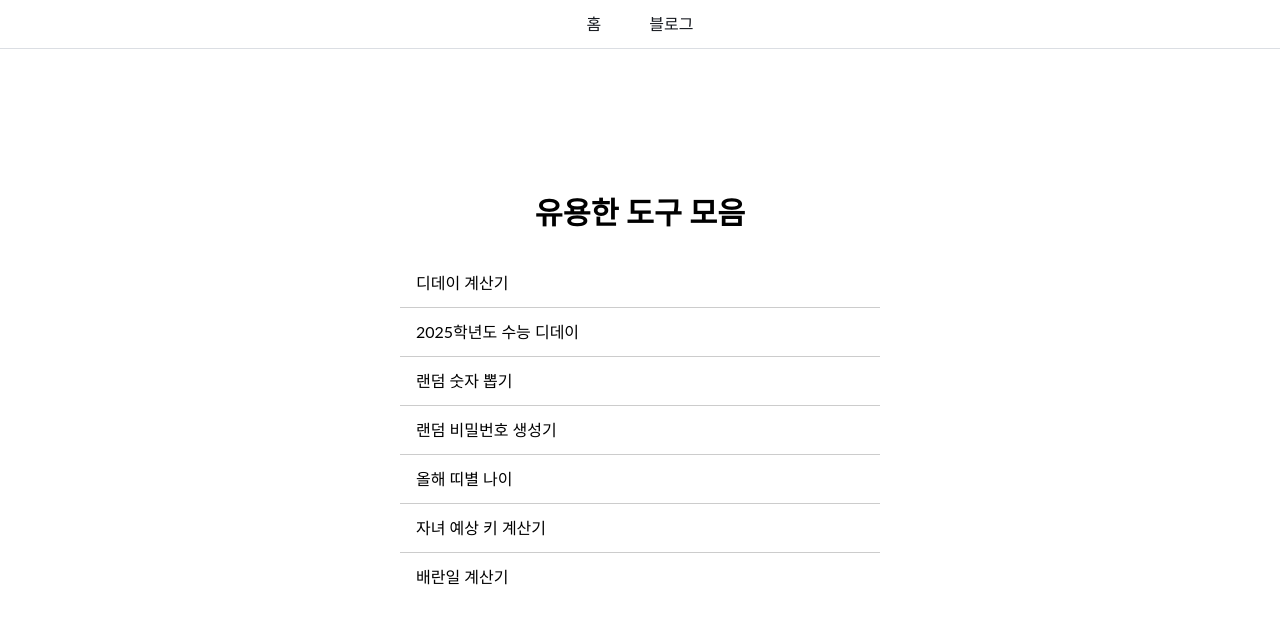
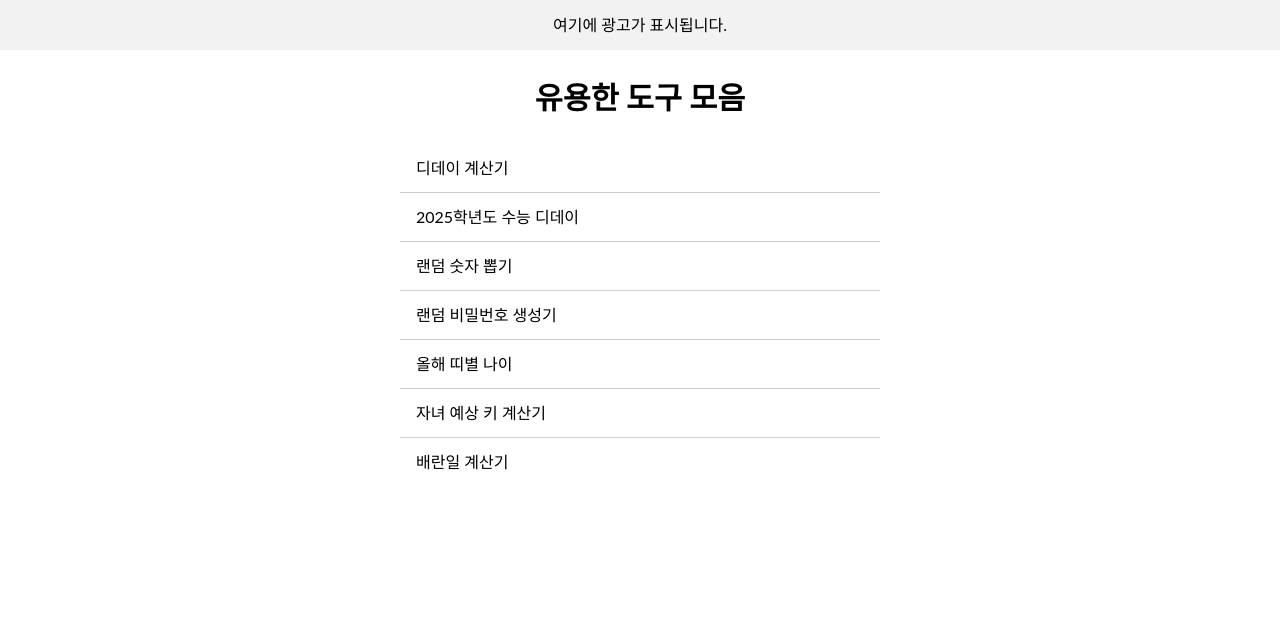
Before and after one commit to zziri/app, a Next.js app: page / in a window 1280 px wide. Shown: the top 624 px of the page. Built offline with nearby package versions, Linux system fonts and the light colour scheme.

Commit message:
[dev/nav-ads] 네비게이션바 광고로 변경 (#57)

```diff
--- a/src/components/common/DisplayAds.tsx
+++ b/src/components/common/DisplayAds.tsx
@@ -1,4 +1,5 @@
 import React, { useEffect } from 'react';
+import { styled } from 'styled-components';
 
 declare global {
   interface Window {
@@ -10,7 +11,24 @@ interface Props {
   height?: string;
 }
 
+const FakeAdsContainer = styled.div<{ height: string }>`
+  display: flex;
+  justify-content: center;
+  align-items: center;
+  height: ${({ height }) => height};
+  width: 100%;
+  background-color: #f2f2f2;
+`;
+
 const DisplayAds = ({ height = '6.25rem'}: Props) => {
+  if (process.env.NODE_ENV === 'development') {
+    return (
+      <FakeAdsContainer height={height}>
+        <div>여기에 광고가 표시됩니다.</div>
+      </FakeAdsContainer>
+    );
+  }
+
   useEffect(() => {
     const pushAd = () => {
       try {
--- a/src/pages/_app.tsx
+++ b/src/pages/_app.tsx
@@ -1,9 +1,9 @@
-import NavigationBar from '@/components/common/NavigationBar';
+import DisplayAds from '@/components/common/DisplayAds';
+import '@/styles/globals.css';
 import type { AppProps } from 'next/app';
 import { RecoilRoot } from 'recoil';
-import '@/styles/globals.css';
+import styled, { createGlobalStyle } from 'styled-components';
 import reset from 'styled-reset';
-import styled, { createGlobalStyle } from 'styled-components';
 import Notice from '../components/common/Notice';
 
 const GlobalStyle = createGlobalStyle`
@@ -35,7 +35,7 @@ export default function App({ Component, pageProps }: AppProps) {
   return (
     <>
       <GlobalStyle />
-      <NavigationBar />
+      <DisplayAds height='50px'/>
       <RecoilRoot>
         <Body>
           <Notice />
--- a/src/pages/index.tsx
+++ b/src/pages/index.tsx
@@ -1,4 +1,3 @@
-import DisplayAds from '@/components/common/DisplayAds';
 import SeoHead from '@/components/common/SeoHead';
 import Title from '@/components/common/Title';
 import { currentYear } from '@/data/common/commonData';
@@ -44,15 +43,9 @@ const links = [
 
 export default function Home() {
   const title = '유용한 도구 모음';
-  if (process.env.NODE_ENV === 'development') {
-    console.log('개발환경!!');
-  } else {
-    console.log('배포환경!!');
-  }
   return (
     <>
       <SeoHead title={title} description='홈 페이지입니다.' />
-      <DisplayAds />
       <Title title={title} />
       <LinkList items={links} />
     </>
```
